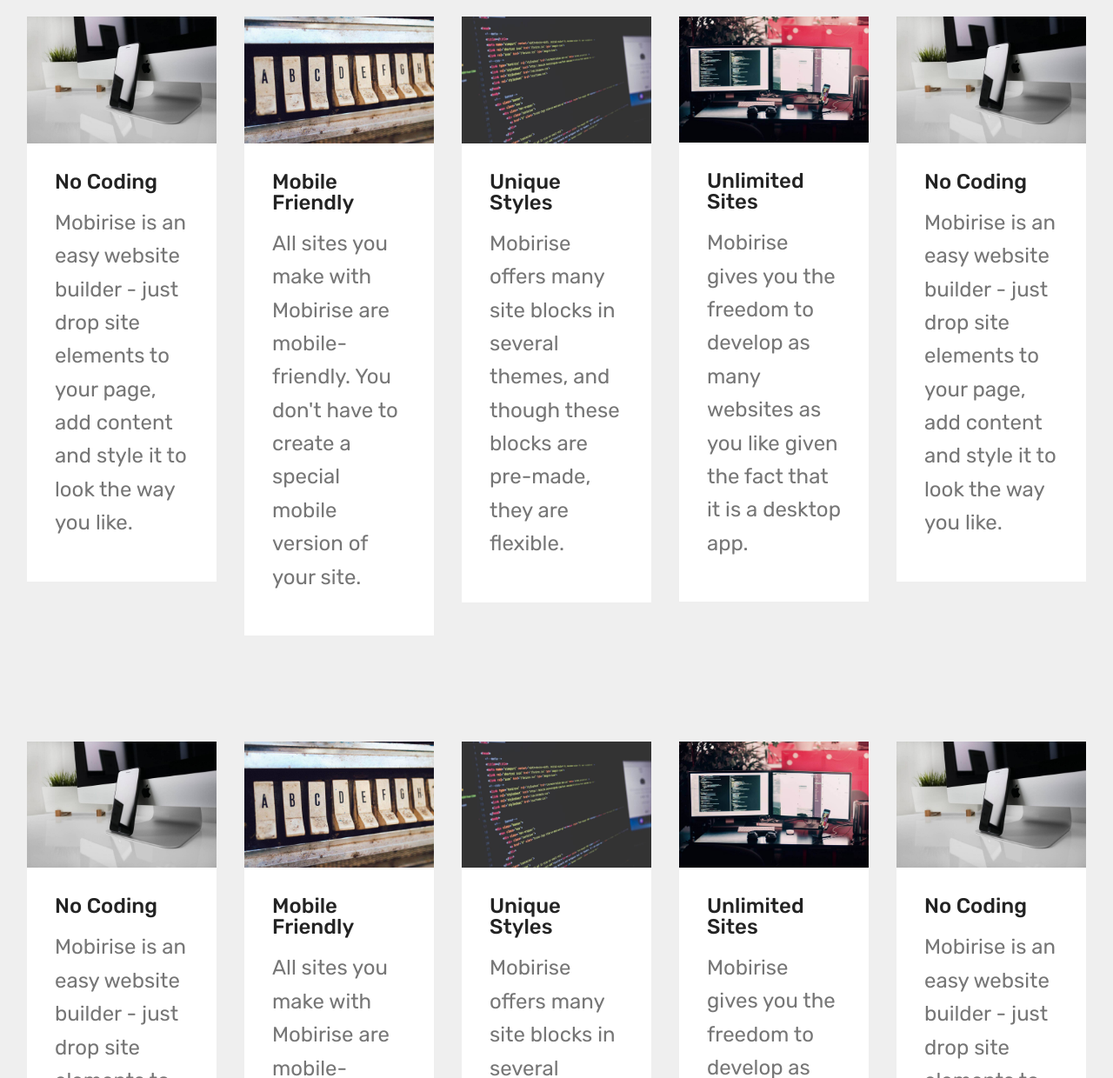
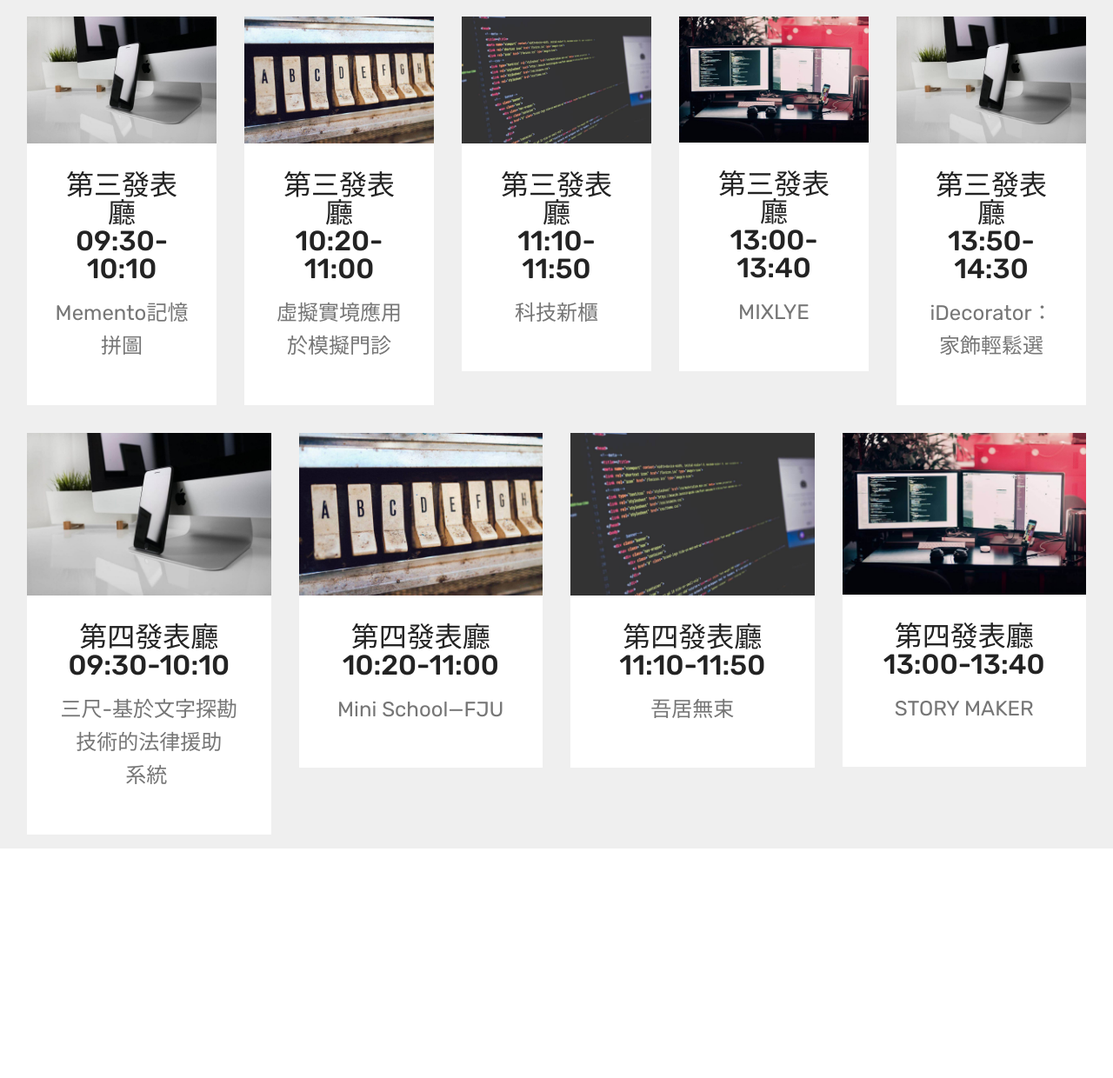
Before and after one commit to cuttlelin/cuttlelin.github.io, a plain HTML site: page index.html in a window 1280 px wide. Shown: the part 1560-2800 px from the top of the page at 87% size. After the commit the page ends 2536 px from the top, so only its background shows below. Drawn offline with Linux system fonts and the light colour scheme.

Commit message:
create github pages

```diff
--- a/assets/mobirise/css/mbr-additional.css
+++ b/assets/mobirise/css/mbr-additional.css
@@ -1488,6 +1488,7 @@
 }
 .cid-r49kZyThgY .mbr-text {
   color: #767676;
+  text-align: center;
 }
 .cid-r49kZyThgY .card-wrapper {
   height: 100%;
@@ -1505,9 +1506,12 @@
     padding: 15px;
   }
 }
+.cid-r49kZyThgY .card-title {
+  text-align: center;
+}
 .cid-r49NyzWA9X {
-  padding-top: 90px;
-  padding-bottom: 90px;
+  padding-top: 0px;
+  padding-bottom: 0px;
   background-color: #efefef;
 }
 .cid-r49NyzWA9X .card-img {
@@ -1527,6 +1531,7 @@
 }
 .cid-r49NyzWA9X .mbr-text {
   color: #767676;
+  text-align: center;
 }
 .cid-r49NyzWA9X .card-wrapper {
   height: 100%;
@@ -1544,3 +1549,6 @@
     padding: 15px;
   }
 }
+.cid-r49NyzWA9X .card-title {
+  text-align: center;
+}
--- a/index.html
+++ b/index.html
@@ -40,7 +40,7 @@
     </div>
 </section>
 
-<section class="engine"><a href="https://mobiri.se/d">site maker</a></section><section class="features17 cid-r49JQIMniT" id="features17-s">
+<section class="engine"><a href="https://mobiri.se/r">free bootstrap templates</a></section><section class="features17 cid-r49JQIMniT" id="features17-s">
 
 
 
@@ -50,12 +50,12 @@
             <div class="card p-3 col-12 col-md-6 my-col">
                 <div class="card-wrapper">
                     <div class="card-img">
-                        <img src="assets/images/01.jpg" alt="Mobirise">
+                        <a href="https://drive.google.com/file/d/11DvRu_9aYqwNUGeIeVkbVJ78G8w6PK0s/view?usp=sharing" target="_blank"><img src="assets/images/01.jpg" alt="Mobirise" title=""></a>
                     </div>
                     <div class="card-box">
-                        <h4 class="card-title pb-3 mbr-fonts-style display-5">第一發表廳<br>09:30-10:10</h4>
-                        <p class="mbr-text mbr-fonts-style display-7">YOLO x 憂樂日記
-                        </p>
+                        <h4 class="card-title pb-3 mbr-fonts-style display-5"><a href="https://drive.google.com/file/d/11DvRu_9aYqwNUGeIeVkbVJ78G8w6PK0s/view?usp=sharing" target="_blank">第一發表廳</a><br><a href="https://drive.google.com/file/d/11DvRu_9aYqwNUGeIeVkbVJ78G8w6PK0s/view?usp=sharing" target="_blank">09:30-10:10</a></h4>
+                        <p class="mbr-text mbr-fonts-style display-7"><a href="https://drive.google.com/file/d/11DvRu_9aYqwNUGeIeVkbVJ78G8w6PK0s/view?usp=sharing" target="_blank">YOLO x 憂樂日記
+                        </a></p>
                     </div>
                 </div>
             </div>
@@ -63,13 +63,13 @@
             <div class="card p-3 col-12 col-md-6 my-col">
                 <div class="card-wrapper">
                     <div class="card-img">
-                        <img src="assets/images/02.jpg" alt="Mobirise">
+                        <a href="https://drive.google.com/open?id=1GZaX7FwW2u-DjNlGnS9oXaV4NBmlWzs5" target="_blank"><img src="assets/images/02.jpg" alt="Mobirise" title=""></a>
                     </div>
                     <div class="card-box">
-                        <h4 class="card-title pb-3 mbr-fonts-style display-5">
-                            第一發表廳<br>10:20-11:00</h4>
-                        <p class="mbr-text mbr-fonts-style display-7">基於影像辨識的自走車應用系統
-                        </p>
+                        <h4 class="card-title pb-3 mbr-fonts-style display-5"><a href="https://drive.google.com/open?id=1GZaX7FwW2u-DjNlGnS9oXaV4NBmlWzs5" target="_blank">
+                            第一發表廳</a><br><a href="https://drive.google.com/open?id=1GZaX7FwW2u-DjNlGnS9oXaV4NBmlWzs5" target="_blank">10:20-11:00</a></h4>
+                        <p class="mbr-text mbr-fonts-style display-7"><a href="https://drive.google.com/open?id=1GZaX7FwW2u-DjNlGnS9oXaV4NBmlWzs5" target="_blank">基於影像辨識的自走車應用系統
+                        </a></p>
                     </div>
                 </div>
             </div>
@@ -77,13 +77,13 @@
             <div class="card p-3 col-12 col-md-6 my-col">
                 <div class="card-wrapper">
                     <div class="card-img">
-                        <img src="assets/images/03.jpg" alt="Mobirise">
+                        <a href="https://drive.google.com/open?id=1SUDXXQEAZiJruAqMW51aZCX7v5HUvhSx" target="_blank"><img src="assets/images/03.jpg" alt="Mobirise" title=""></a>
                     </div>
                     <div class="card-box">
-                        <h4 class="card-title pb-3 mbr-fonts-style display-5">
-                            第一發表廳<br>11:10-11:50</h4>
-                        <p class="mbr-text mbr-fonts-style display-7">ZooPower
-                        </p>
+                        <h4 class="card-title pb-3 mbr-fonts-style display-5"><a href="https://drive.google.com/open?id=1SUDXXQEAZiJruAqMW51aZCX7v5HUvhSx" target="_blank">
+                            第一發表廳</a><br><a href="https://drive.google.com/open?id=1SUDXXQEAZiJruAqMW51aZCX7v5HUvhSx" target="_blank">11:10-11:50</a></h4>
+                        <p class="mbr-text mbr-fonts-style display-7"><a href="https://drive.google.com/open?id=1SUDXXQEAZiJruAqMW51aZCX7v5HUvhSx" target="_blank">ZooPower
+                        </a></p>
                     </div>
                 </div>
             </div>
@@ -91,25 +91,25 @@
             <div class="card p-3 col-12 col-md-6 my-col">
                 <div class="card-wrapper">
                     <div class="card-img">
-                        <img src="assets/images/04.jpg" alt="Mobirise">
+                        <a href="https://drive.google.com/open?id=1SxasGO8O8GjVBPcsozXShDCNL_dz_hRY" target="_blank"><img src="assets/images/04.jpg" alt="Mobirise" title=""></a>
                     </div>
                     <div class="card-box">
                         <h4 class="card-title pb-3 mbr-fonts-style display-5">
-                            第一發表廳<br>13:00-13:40</h4>
-                        <p class="mbr-text mbr-fonts-style display-7">鏈募
-                        </p>
+                            <a href="https://drive.google.com/open?id=1SxasGO8O8GjVBPcsozXShDCNL_dz_hRY" target="_blank">第一發表廳</a><br><a href="https://drive.google.com/open?id=1SxasGO8O8GjVBPcsozXShDCNL_dz_hRY" target="_blank">13:00-13:40</a></h4>
+                        <p class="mbr-text mbr-fonts-style display-7"><a href="https://drive.google.com/open?id=1SxasGO8O8GjVBPcsozXShDCNL_dz_hRY" target="_blank">鏈募
+                        </a></p>
                     </div>
                 </div>
             </div>
             <div class="card p-3 col-12 col-md-6 my-col">
                 <div class="card-wrapper">
                     <div class="card-img">
-                        <img src="assets/images/01.jpg" alt="Mobirise">
+                        <a href="https://drive.google.com/open?id=1OUqfwruiSuEDBkbX5qWWJ-tGPbxgZSH6" target="_blank"><img src="assets/images/01.jpg" alt="Mobirise" title=""></a>
                     </div>
                     <div class="card-box">
-                        <h4 class="card-title pb-3 mbr-fonts-style display-5">
-                            第一發表廳<br>13:50-14:30</h4>
-                        <p class="mbr-text mbr-fonts-style display-7">學生組織活動分享平台(哩來Li Lai)</p>
+                        <h4 class="card-title pb-3 mbr-fonts-style display-5"><a href="https://drive.google.com/open?id=1OUqfwruiSuEDBkbX5qWWJ-tGPbxgZSH6" target="_blank">
+                            第一發表廳</a><br><a href="https://drive.google.com/open?id=1OUqfwruiSuEDBkbX5qWWJ-tGPbxgZSH6" target="_blank">13:50-14:30</a></h4>
+                        <p class="mbr-text mbr-fonts-style display-7"><a href="https://drive.google.com/open?id=1OUqfwruiSuEDBkbX5qWWJ-tGPbxgZSH6" target="_blank">學生組織活動分享平台(哩來Li Lai)</a></p>
                     </div>
                 </div>
             </div>
@@ -142,13 +142,13 @@
             <div class="card p-3 col-12 col-md-6 my-col">
                 <div class="card-wrapper">
                     <div class="card-img">
-                        <img src="assets/images/02.jpg" alt="Mobirise">
+                        <a href="https://drive.google.com/open?id=1Z-yzZe0BtAcMM27c07GceIEidFxDxRTR" target="_blank"><img src="assets/images/02.jpg" alt="Mobirise" title=""></a>
                     </div>
                     <div class="card-box">
-                        <h4 class="card-title pb-3 mbr-fonts-style display-5">
-                            第二發表廳<br>10:20-11:00</h4>
-                        <p class="mbr-text mbr-fonts-style display-7">Wear Right 穿就對了
-                        </p>
+                        <h4 class="card-title pb-3 mbr-fonts-style display-5"><a href="https://drive.google.com/open?id=1Z-yzZe0BtAcMM27c07GceIEidFxDxRTR" target="_blank">
+                            第二發表廳</a><br><a href="https://drive.google.com/open?id=1Z-yzZe0BtAcMM27c07GceIEidFxDxRTR" target="_blank">10:20-11:00</a></h4>
+                        <p class="mbr-text mbr-fonts-style display-7"><a href="https://drive.google.com/open?id=1Z-yzZe0BtAcMM27c07GceIEidFxDxRTR" target="_blank">Wear Right 穿就對了
+                        </a></p>
                     </div>
                 </div>
             </div>
@@ -156,13 +156,13 @@
             <div class="card p-3 col-12 col-md-6 my-col">
                 <div class="card-wrapper">
                     <div class="card-img">
-                        <img src="assets/images/03.jpg" alt="Mobirise">
+                        <a href="https://drive.google.com/open?id=1WAS_Dcvp6F5kXh2-M_KDqgPVtfVr3cK-" target="_blank"><img src="assets/images/03.jpg" alt="Mobirise" title=""></a>
                     </div>
                     <div class="card-box">
-                        <h4 class="card-title pb-3 mbr-fonts-style display-5">
-                            第二發表廳<br>11:10-11:50</h4>
-                        <p class="mbr-text mbr-fonts-style display-7">Reversal
-                        </p>
+                        <h4 class="card-title pb-3 mbr-fonts-style display-5"><a href="https://drive.google.com/open?id=1WAS_Dcvp6F5kXh2-M_KDqgPVtfVr3cK-" target="_blank">
+                            第二發表廳</a><br><a href="https://drive.google.com/open?id=1WAS_Dcvp6F5kXh2-M_KDqgPVtfVr3cK-" target="_blank">11:10-11:50</a></h4>
+                        <p class="mbr-text mbr-fonts-style display-7"><a href="https://drive.google.com/open?id=1WAS_Dcvp6F5kXh2-M_KDqgPVtfVr3cK-" target="_blank">Reversal
+                        </a></p>
                     </div>
                 </div>
             </div>
@@ -170,25 +170,25 @@
             <div class="card p-3 col-12 col-md-6 my-col">
                 <div class="card-wrapper">
                     <div class="card-img">
-                        <img src="assets/images/04.jpg" alt="Mobirise">
+                        <a href="https://drive.google.com/open?id=1EwBpSQ9HvXZ7tvMHgh8_GyrBcinLrZv4" target="_blank"><img src="assets/images/04.jpg" alt="Mobirise" title=""></a>
                     </div>
                     <div class="card-box">
-                        <h4 class="card-title pb-3 mbr-fonts-style display-5">第二發表廳<br>13:00-13:40</h4>
-                        <p class="mbr-text mbr-fonts-style display-7">M.M智能理財機器人
-                        </p>
+                        <h4 class="card-title pb-3 mbr-fonts-style display-5"><a href="https://drive.google.com/open?id=1EwBpSQ9HvXZ7tvMHgh8_GyrBcinLrZv4" target="_blank">第二發表廳</a><br><a href="https://drive.google.com/open?id=1EwBpSQ9HvXZ7tvMHgh8_GyrBcinLrZv4" target="_blank">13:00-13:40</a></h4>
+                        <p class="mbr-text mbr-fonts-style display-7"><a href="https://drive.google.com/open?id=1EwBpSQ9HvXZ7tvMHgh8_GyrBcinLrZv4" target="_blank">M.M智能理財機器人
+                        </a></p>
                     </div>
                 </div>
             </div>
             <div class="card p-3 col-12 col-md-6 my-col">
                 <div class="card-wrapper">
                     <div class="card-img">
-                        <img src="assets/images/01.jpg" alt="Mobirise">
+                        <a href="https://drive.google.com/open?id=1a6JMrGzKwSorDwsnTiRmihsqPO8Ao0Y1" target="_blank"><img src="assets/images/01.jpg" alt="Mobirise" title=""></a>
                     </div>
                     <div class="card-box">
-                        <h4 class="card-title pb-3 mbr-fonts-style display-5">
-                            第二發表廳<br>13:50-14:30</h4>
-                        <p class="mbr-text mbr-fonts-style display-7">利用虛擬實境建置銀髮族之懷舊情境
-                        </p>
+                        <h4 class="card-title pb-3 mbr-fonts-style display-5"><a href="https://drive.google.com/open?id=1a6JMrGzKwSorDwsnTiRmihsqPO8Ao0Y1" target="_blank">
+                            第二發表廳</a><br><a href="https://drive.google.com/open?id=1a6JMrGzKwSorDwsnTiRmihsqPO8Ao0Y1" target="_blank">13:50-14:30</a></h4>
+                        <p class="mbr-text mbr-fonts-style display-7"><a href="https://drive.google.com/open?id=1a6JMrGzKwSorDwsnTiRmihsqPO8Ao0Y1" target="_blank">利用虛擬實境建置銀髮族之懷舊情境
+                        </a></p>
                     </div>
                 </div>
             </div>
@@ -207,14 +207,12 @@
             <div class="card p-3 col-12 col-md-6 my-col">
                 <div class="card-wrapper">
                     <div class="card-img">
-                        <img src="assets/images/01.jpg" alt="Mobirise">
+                        <img src="assets/images/010.jpg" alt="Mobirise">
                     </div>
                     <div class="card-box">
-                        <h4 class="card-title pb-3 mbr-fonts-style display-7">
-                            No Coding
-                        </h4>
-                        <p class="mbr-text mbr-fonts-style display-7">
-                            Mobirise is an easy website builder - just drop site elements to your page, add content and style it to look the way you like.
+                        <h4 class="card-title pb-3 mbr-fonts-style display-5">
+                            第三發表廳<br>09:30-10:10</h4>
+                        <p class="mbr-text mbr-fonts-style display-7">Memento記憶拼圖
                         </p>
                     </div>
                 </div>
@@ -223,14 +221,12 @@
             <div class="card p-3 col-12 col-md-6 my-col">
                 <div class="card-wrapper">
                     <div class="card-img">
-                        <img src="assets/images/02.jpg" alt="Mobirise">
+                        <img src="assets/images/021.jpg" alt="Mobirise">
                     </div>
                     <div class="card-box">
-                        <h4 class="card-title pb-3 mbr-fonts-style display-7">
-                            Mobile Friendly
-                        </h4>
-                        <p class="mbr-text mbr-fonts-style display-7">
-                            All sites you make with Mobirise are mobile-friendly. You don't have to create a special mobile version of your site.
+                        <h4 class="card-title pb-3 mbr-fonts-style display-5">
+                            第三發表廳<br>10:20-11:00</h4>
+                        <p class="mbr-text mbr-fonts-style display-7">虛擬實境應用於模擬門診
                         </p>
                     </div>
                 </div>
@@ -239,14 +235,12 @@
             <div class="card p-3 col-12 col-md-6 my-col">
                 <div class="card-wrapper">
                     <div class="card-img">
-                        <img src="assets/images/03.jpg" alt="Mobirise">
+                        <img src="assets/images/032.jpg" alt="Mobirise">
                     </div>
                     <div class="card-box">
-                        <h4 class="card-title pb-3 mbr-fonts-style display-7">
-                            Unique Styles
-                        </h4>
-                        <p class="mbr-text mbr-fonts-style display-7">
-                            Mobirise offers many site blocks in several themes, and though these blocks are pre-made, they are flexible.
+                        <h4 class="card-title pb-3 mbr-fonts-style display-5">
+                            第三發表廳<br>11:10-11:50</h4>
+                        <p class="mbr-text mbr-fonts-style display-7">科技新櫃
                         </p>
                     </div>
                 </div>
@@ -255,14 +249,12 @@
             <div class="card p-3 col-12 col-md-6 my-col">
                 <div class="card-wrapper">
                     <div class="card-img">
-                        <img src="assets/images/04.jpg" alt="Mobirise">
+                        <img src="assets/images/043.jpg" alt="Mobirise">
                     </div>
                     <div class="card-box">
-                        <h4 class="card-title pb-3 mbr-fonts-style display-7">
-                            Unlimited Sites
-                        </h4>
-                        <p class="mbr-text mbr-fonts-style display-7">
-                           Mobirise gives you the freedom to develop as many websites as you like given the fact that it is a desktop app.
+                        <h4 class="card-title pb-3 mbr-fonts-style display-5">
+                            第三發表廳<br>13:00-13:40</h4>
+                        <p class="mbr-text mbr-fonts-style display-7">MIXLYE
                         </p>
                     </div>
                 </div>
@@ -270,14 +262,12 @@
             <div class="card p-3 col-12 col-md-6 my-col">
                 <div class="card-wrapper">
                     <div class="card-img">
-                        <img src="assets/images/01.jpg" alt="Mobirise">
+                        <img src="assets/images/010.jpg" alt="Mobirise">
                     </div>
                     <div class="card-box">
-                        <h4 class="card-title pb-3 mbr-fonts-style display-7">
-                            No Coding
-                        </h4>
-                        <p class="mbr-text mbr-fonts-style display-7">
-                            Mobirise is an easy website builder - just drop site elements to your page, add content and style it to look the way you like.
+                        <h4 class="card-title pb-3 mbr-fonts-style display-5">
+                            第三發表廳<br>13:50-14:30</h4>
+                        <p class="mbr-text mbr-fonts-style display-7">iDecorator：家飾輕鬆選
                         </p>
                     </div>
                 </div>
@@ -294,84 +284,61 @@
 
     <div class="container-fluid">
         <div class="media-container-row">
-            <div class="card p-3 col-12 col-md-6 my-col">
+            <div class="card p-3 col-12 col-md-6 col-lg-3">
                 <div class="card-wrapper">
                     <div class="card-img">
-                        <img src="assets/images/01.jpg" alt="Mobirise">
+                        <img src="assets/images/010.jpg" alt="Mobirise">
                     </div>
                     <div class="card-box">
-                        <h4 class="card-title pb-3 mbr-fonts-style display-7">
-                            No Coding
-                        </h4>
-                        <p class="mbr-text mbr-fonts-style display-7">
-                            Mobirise is an easy website builder - just drop site elements to your page, add content and style it to look the way you like.
+                        <h4 class="card-title pb-3 mbr-fonts-style display-5">
+                            第四發表廳<br>09:30-10:10</h4>
+                        <p class="mbr-text mbr-fonts-style display-7">三尺-基於文字探勘技術的法律援助
+<br>   系統&nbsp;<br></p>
+                    </div>
+                </div>
+            </div>
+
+            <div class="card p-3 col-12 col-md-6 col-lg-3">
+                <div class="card-wrapper">
+                    <div class="card-img">
+                        <img src="assets/images/021.jpg" alt="Mobirise">
+                    </div>
+                    <div class="card-box">
+                        <h4 class="card-title pb-3 mbr-fonts-style display-5">
+                            第四發表廳<br>10:20-11:00</h4>
+                        <p class="mbr-text mbr-fonts-style display-7">Mini School—FJU
                         </p>
                     </div>
                 </div>
             </div>
 
-            <div class="card p-3 col-12 col-md-6 my-col">
+            <div class="card p-3 col-12 col-md-6 col-lg-3">
                 <div class="card-wrapper">
                     <div class="card-img">
-                        <img src="assets/images/02.jpg" alt="Mobirise">
+                        <img src="assets/images/032.jpg" alt="Mobirise">
                     </div>
                     <div class="card-box">
-                        <h4 class="card-title pb-3 mbr-fonts-style display-7">
-                            Mobile Friendly
-                        </h4>
-                        <p class="mbr-text mbr-fonts-style display-7">
-                            All sites you make with Mobirise are mobile-friendly. You don't have to create a special mobile version of your site.
+                        <h4 class="card-title pb-3 mbr-fonts-style display-5">
+                            第四發表廳<br>11:10-11:50</h4>
+                        <p class="mbr-text mbr-fonts-style display-7">吾居無束
                         </p>
                     </div>
                 </div>
             </div>
 
-            <div class="card p-3 col-12 col-md-6 my-col">
+            <div class="card p-3 col-12 col-md-6 col-lg-3">
                 <div class="card-wrapper">
                     <div class="card-img">
-                        <img src="assets/images/03.jpg" alt="Mobirise">
+                        <img src="assets/images/043.jpg" alt="Mobirise">
                     </div>
                     <div class="card-box">
-                        <h4 class="card-title pb-3 mbr-fonts-style display-7">
-                            Unique Styles
-                        </h4>
-                        <p class="mbr-text mbr-fonts-style display-7">
-                            Mobirise offers many site blocks in several themes, and though these blocks are pre-made, they are flexible.
+                        <h4 class="card-title pb-3 mbr-fonts-style display-5">第四發表廳<br>13:00-13:40</h4>
+                        <p class="mbr-text mbr-fonts-style display-7">STORY MAKER
                         </p>
                     </div>
                 </div>
             </div>
 
-            <div class="card p-3 col-12 col-md-6 my-col">
-                <div class="card-wrapper">
-                    <div class="card-img">
-                        <img src="assets/images/04.jpg" alt="Mobirise">
-                    </div>
-                    <div class="card-box">
-                        <h4 class="card-title pb-3 mbr-fonts-style display-7">
-                            Unlimited Sites
-                        </h4>
-                        <p class="mbr-text mbr-fonts-style display-7">
-                           Mobirise gives you the freedom to develop as many websites as you like given the fact that it is a desktop app.
-                        </p>
-                    </div>
-                </div>
-            </div>
-            <div class="card p-3 col-12 col-md-6 my-col">
-                <div class="card-wrapper">
-                    <div class="card-img">
-                        <img src="assets/images/01.jpg" alt="Mobirise">
-                    </div>
-                    <div class="card-box">
-                        <h4 class="card-title pb-3 mbr-fonts-style display-7">
-                            No Coding
-                        </h4>
-                        <p class="mbr-text mbr-fonts-style display-7">
-                            Mobirise is an easy website builder - just drop site elements to your page, add content and style it to look the way you like.
-                        </p>
-                    </div>
-                </div>
-            </div>
 
         </div>
     </div>
```
Also changed, not shown: assets/images/010.jpg (added), assets/images/021.jpg (added), assets/images/032.jpg (added), assets/images/043.jpg (added), 1 other file.
